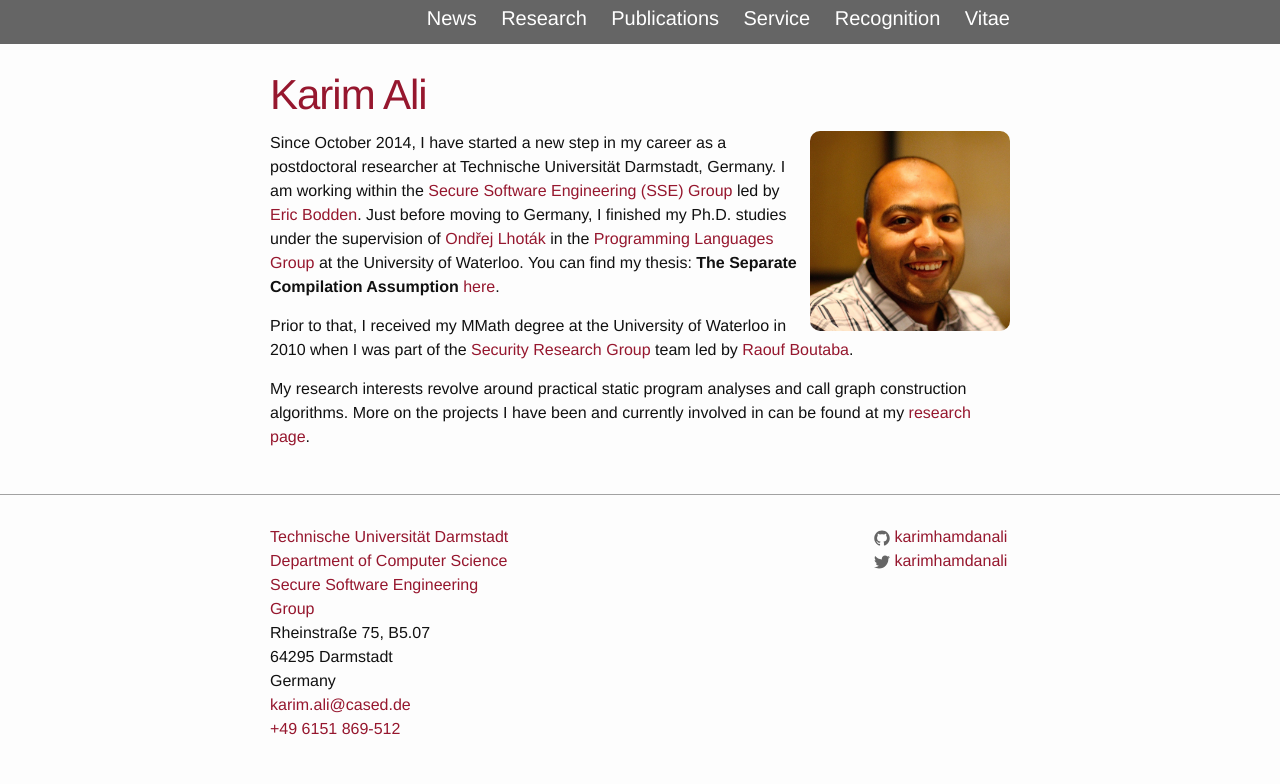
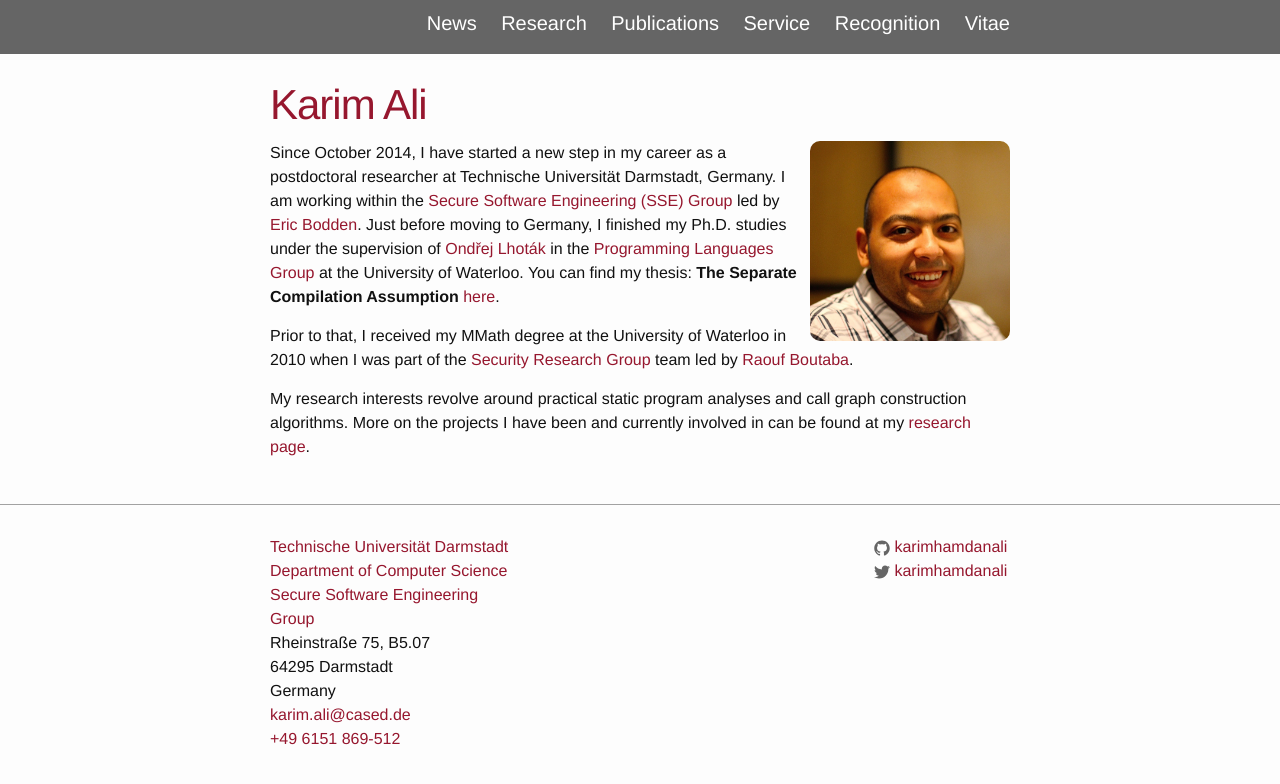
Before and after one commit to karimhamdanali/karimhamdanali.github.io, a Jekyll site: the page built from index.html, in a window 1280 px wide. Shown: the top 784 px of the page. Built offline with Jekyll 4.4.1, drawn with Linux system fonts in a browser that asks for light colours.

Commit message:
adjusting sizes again!

```diff
--- a/_sass/_layout.scss
+++ b/_sass/_layout.scss
@@ -102,7 +102,7 @@
             width: 36px;
             height: 26px;
             line-height: 0;
-            padding-top: 5px;
+            padding-top: 10px;
             text-align: center;
 
             > svg {
--- a/css/main.scss
+++ b/css/main.scss
@@ -29,7 +29,7 @@ $on-laptop:        800px;
 $profilepic-size:  200px;
 
 // Header
-$header-height:		40px;
+$header-height:		50px;
 $page-nav-font:		1.25em;
 
 // Footer
```
